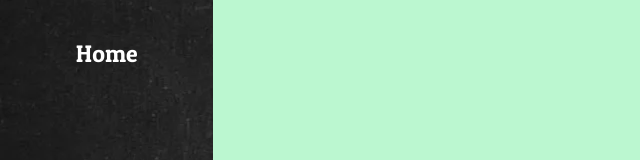
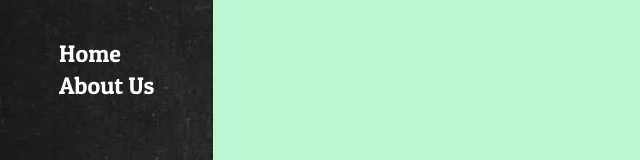
Before and after one commit to Abdulloh-Mamanazirov/eatlafelice, a React (Vite) app: page / in a window 1280 px wide. Shown: the part 242-402 px from the top of the page, without its empty margins (0-640 px from the left). Built offline with nearby package versions, Linux system fonts and the light colour scheme.

Commit message:
add about us page

```diff
--- a/src/routes/routes.tsx
+++ b/src/routes/routes.tsx
@@ -1,4 +1,4 @@
-import { Home } from "../pages";
+import { About, Home } from "../pages";
 
 export const CLIENT_PAGES = [
   {
@@ -6,6 +6,13 @@ export const CLIENT_PAGES = [
     path: "/",
     title: "Home",
     element: <Home />,
+    show: true,
+  },
+  {
+    id: 1,
+    path: "/about-us",
+    title: "About Us",
+    element: <About />,
     show: true,
   },
 ];
```
